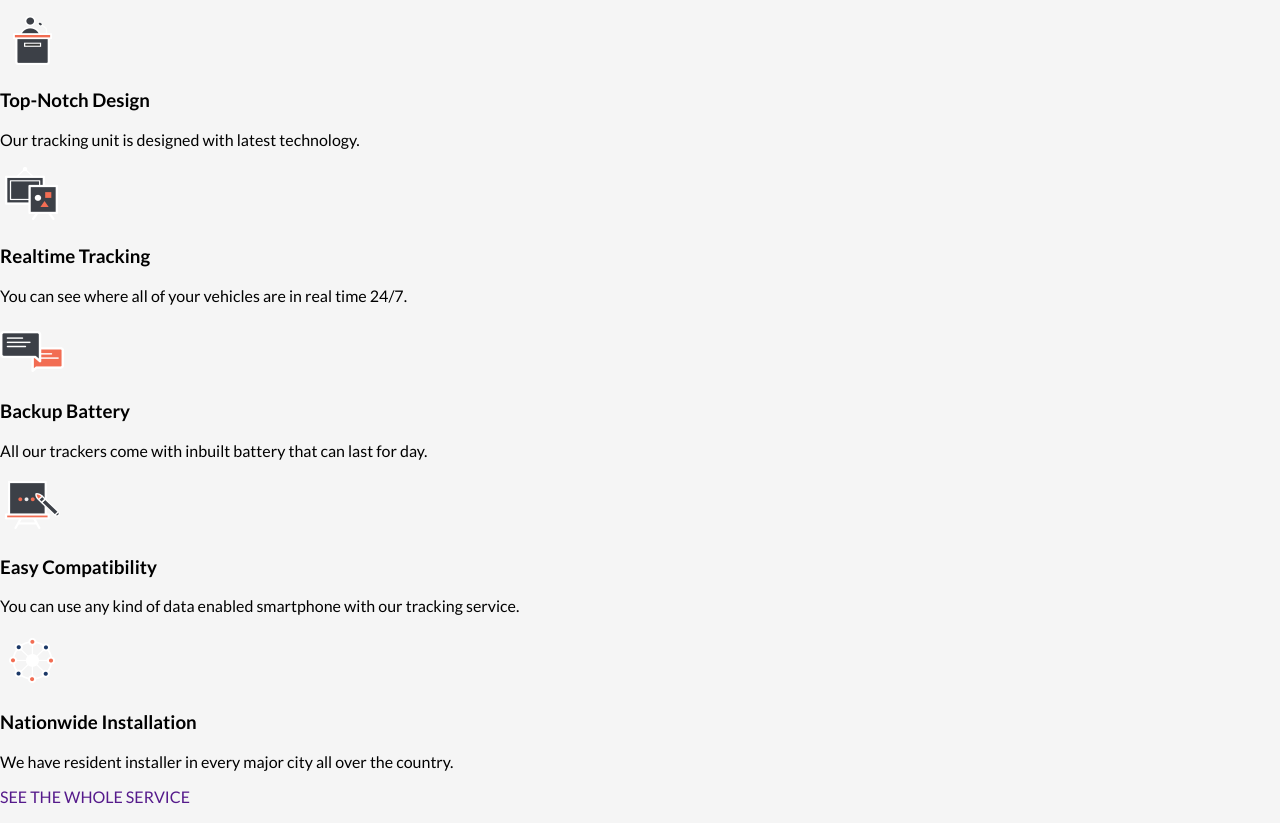
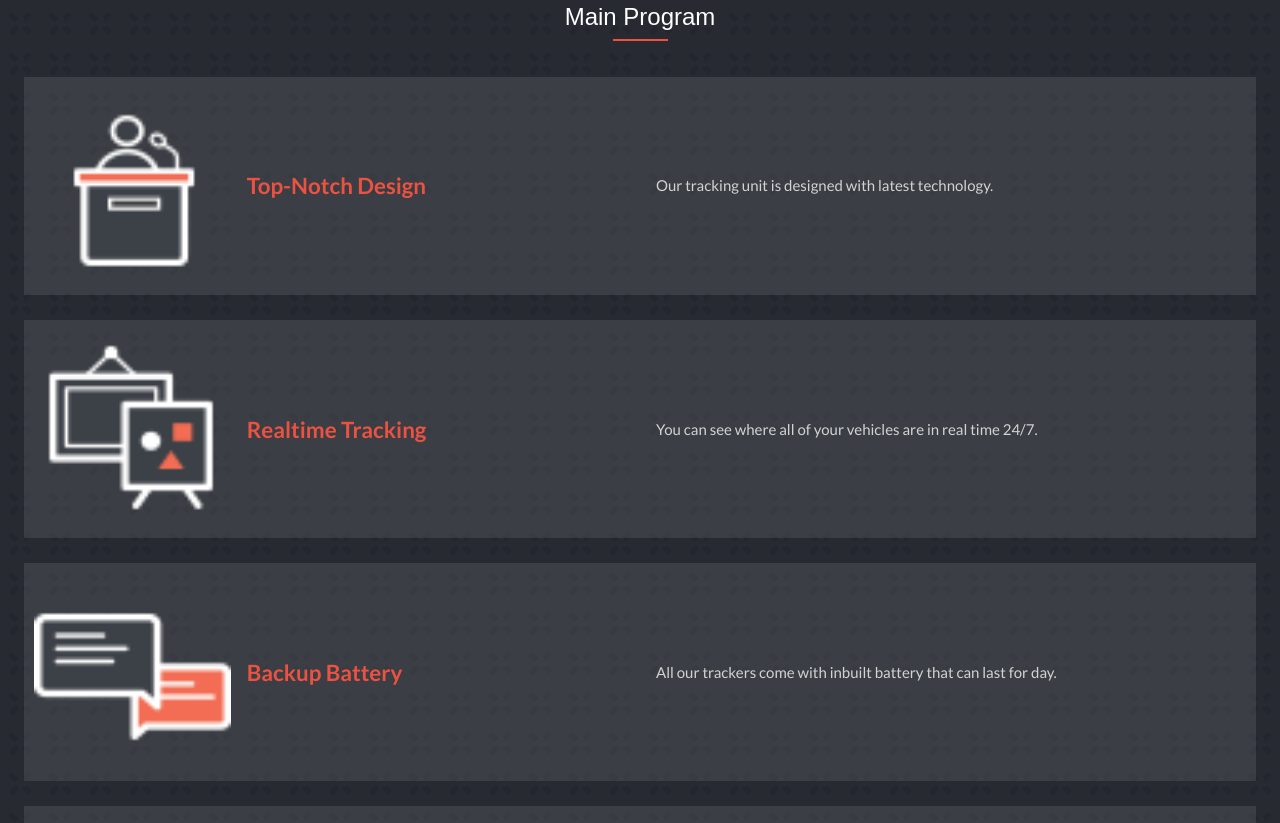
Before and after one commit to RaviTejaM9602/TechnoCamp_UK_Summit-22, a plain HTML site: page index.html in a window 1280 px wide. Shown: the part 688-1511 px from the top of the page. Drawn offline with Linux system fonts and the light colour scheme.

Commit message:
Added Styles for Service section

```diff
--- a/style.css
+++ b/style.css
@@ -192,3 +192,88 @@ img {
   line-height: 28px;
   margin-top: 20px;
 }
+
+.available-services {
+  background-image: url(./Images/angle-puls.png), linear-gradient(0deg, var(--dark) 50%, var(--dark) 50%);
+  background-repeat: repeat;
+  padding-top: 10vh;
+  padding-bottom: 5vh;
+  display: flex;
+  flex-direction: column;
+}
+
+.services-title {
+  font-size: 24px;
+  color: #fff;
+  font-family: 'Nanum Gothic', sans-serif;
+  margin: auto;
+  font-weight: 300;
+  text-align: center;
+}
+
+.section-title-separators {
+  width: 53px;
+  margin-bottom: 20px;
+  border: 1px solid rgb(239, 81, 60);
+}
+
+.main-service-grid {
+  display: -webkit-box;
+  display: flex;
+  flex-direction: column;
+  padding: 0 24px;
+}
+
+.service-list {
+  display: -ms-grid;
+  display: grid;
+  grid-template-columns: 1fr 2fr 3fr;
+  padding: 20px 10px;
+  background-color: #d3d3d31e;
+  margin-bottom: 25px;
+  grid-gap: 1rem;
+}
+
+.service-list:hover {
+  outline: 2px solid var(--white-smoky);
+}
+
+.service-title,
+.service-description {
+  display: table;
+}
+
+.service-icon {
+  display: grid;
+  align-items: center;
+}
+
+.service-icon img {
+  width: 100%;
+}
+
+.service-title h3 {
+  color: var(--orange);
+  font-size: 1.4em;
+  display: table-cell;
+  vertical-align: middle;
+  line-height: 25px;
+}
+
+.service-description p {
+  color: var(--white-smoky);
+  font-size: 15px;
+  display: table-cell;
+  vertical-align: middle;
+  line-height: 25px;
+}
+
+.see-all {
+  width: 70%;
+  align-self: center;
+  background-color: var(--orange);
+  color: var(--white-smoky);
+  padding: 20px;
+  font-size: 16px;
+  text-align: center;
+}
```
